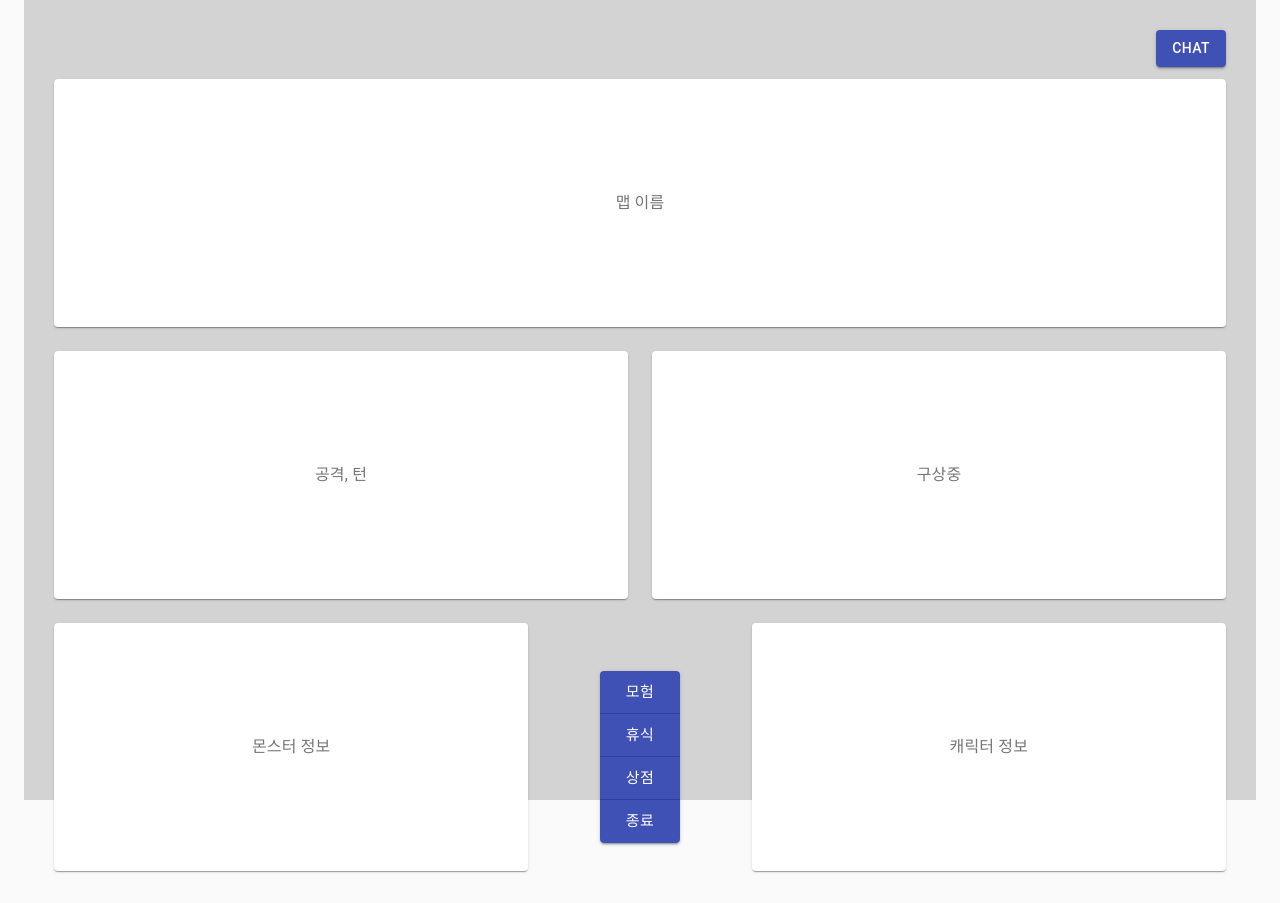
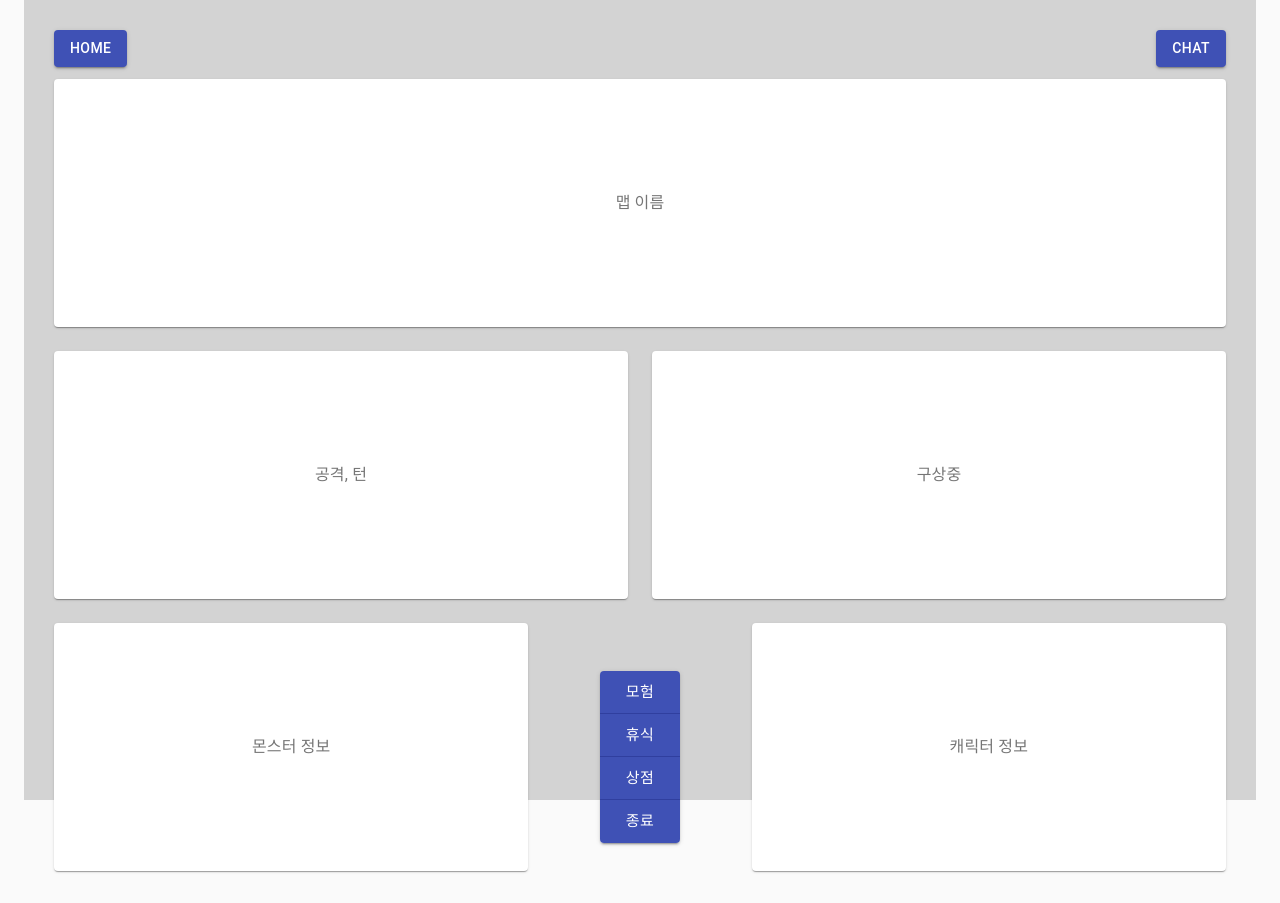
Before and after one commit to 0strich/Gyuminia-client, a React (Create React App) app: page /game in a window 1280 px wide. Built offline with nearby package versions, Linux system fonts and the light colour scheme.

Commit message:
modifed : pages 폴더 변경
Container 폴더를 Pages 폴더로 변경

```diff
--- a/src/App.tsx
+++ b/src/App.tsx
@@ -7,9 +7,9 @@ import Ranking from "./components/Ranking";
 import Character from "./components/Character";
 import Game from "./components/game/Game";
 import Store from "./components/game/Store";
-import HomePage from "./pages/HomePage";
-import LoginPage from "./pages/LoginPage";
-import SignupPage from "./pages/SignupPage";
+import HomePage from "./pages/home/HomePage";
+import LoginPage from "./pages/auth/LoginPage";
+import SignupPage from "./pages/auth/SignupPage";
 import "./css/App.css";
 
 function App() {
--- a/src/components/Ranking.tsx
+++ b/src/components/Ranking.tsx
@@ -66,6 +66,8 @@ const Ranking = () => {
     (state: reducerState) => state.authReducer.charInfo
   );
 
+  console.log("charinfo ==> ", charInfo);
+
   return (
     <div>
       <AppBar position="static" color="primary">
--- a/src/components/game/Chat.tsx
+++ b/src/components/game/Chat.tsx
@@ -9,6 +9,7 @@ import ListItem from "@material-ui/core/ListItem";
 import ListItemText from "@material-ui/core/ListItemText";
 import ListItemAvatar from "@material-ui/core/ListItemAvatar";
 import ImageIcon from "@material-ui/icons/Image";
+import { useHistory } from "react-router-dom";
 import { chatStyles } from "../../css/useStyles";
 
 type Anchor = "chat";
@@ -16,6 +17,7 @@ type Anchor = "chat";
 const Chat = () => {
   const chatStyle = chatStyles();
   const [state, setState] = useState({ chat: false });
+  const history = useHistory();
 
   const toggleDrawer = (anchor: Anchor, open: boolean) => (
     event: KeyboardEvent | MouseEvent
@@ -59,6 +61,13 @@ const Chat = () => {
 
   return (
     <div>
+      <Button
+        variant="contained"
+        color="primary"
+        onClick={() => history.push("/")}
+      >
+        Home
+      </Button>
       {(["chat"] as Anchor[]).map((anchor) => (
         <React.Fragment key={anchor}>
           <Button
--- a/src/modules/auth.tsx
+++ b/src/modules/auth.tsx
@@ -21,11 +21,13 @@ const initState: stateType = { isLogin: false, charInfo: {} };
 export const login = (email: string, password: string) => {
   return async (dispatch: any) => {
     try {
-      await axios.post("http://localhost:5001/users/login", {
+      const res = await axios.post("http://localhost:5001/users/login", {
         email,
         password,
       });
       dispatch({ type: LOGIN_SUCCESS });
+
+      console.log("auth res ==> ", res);
 
       // 로그인된 계정의 캐릭터 계정 불러오기
       try {
--- a/src/pages/HomePage.tsx
+++ /dev/null
@@ -1,8 +0,0 @@
-import React from "react";
-import HomeContainer from "../containers/home/HomeContainer";
-
-const HomePage = () => {
-  return <HomeContainer />;
-};
-
-export default HomePage;
--- a/src/pages/LoginPage.tsx
+++ /dev/null
@@ -1,8 +0,0 @@
-import React from "react";
-import LoginContainer from "../containers/auth/LoginContainer";
-
-const LoginPage = () => {
-  return <LoginContainer />;
-};
-
-export default LoginPage;
--- a/src/pages/SignupPage.tsx
+++ /dev/null
@@ -1,8 +0,0 @@
-import React from "react";
-import SingupContainer from "../containers/auth/SignupContainer";
-
-const SignupPage = () => {
-  return <SingupContainer />;
-};
-
-export default SignupPage;
--- a/src/containers/auth/LoginContainer.tsx
+++ b/src/pages/auth/LoginPage.tsx
@@ -4,7 +4,7 @@ import { login } from "../../modules/auth";
 import { reducerState } from "../../modules";
 import LoginForm from "../../components/auth/LoginForm";
 
-const LoginContainer = () => {
+const LoginPage = () => {
   const dispatch = useDispatch();
   const [email, setEmail] = useState("");
   const [password, setPassword] = useState("");
@@ -36,4 +36,4 @@ const LoginContainer = () => {
   );
 };
 
-export default LoginContainer;
+export default LoginPage;
--- a/src/containers/auth/SignupContainer.tsx
+++ b/src/pages/auth/SignupPage.tsx
@@ -2,7 +2,7 @@ import React, { useState } from "react";
 import axios from "axios";
 import SignupForm from "../../components/auth/SignupForm";
 
-const SignupContainer = () => {
+const SignupPage = () => {
   const [username, setUsername] = useState("");
   const [email, setEmail] = useState("");
   const [password, setPassword] = useState("");
@@ -43,4 +43,4 @@ const SignupContainer = () => {
   );
 };
 
-export default SignupContainer;
+export default SignupPage;
--- a/src/containers/home/HomeContainer.tsx
+++ b/src/pages/home/HomePage.tsx
@@ -1,8 +1,8 @@
 import React from "react";
 import HomeForm from "../../components/home/HomeForm";
 
-const HomeContainer = () => {
+const HomePage = () => {
   return <HomeForm />;
 };
 
-export default HomeContainer;
+export default HomePage;
```
